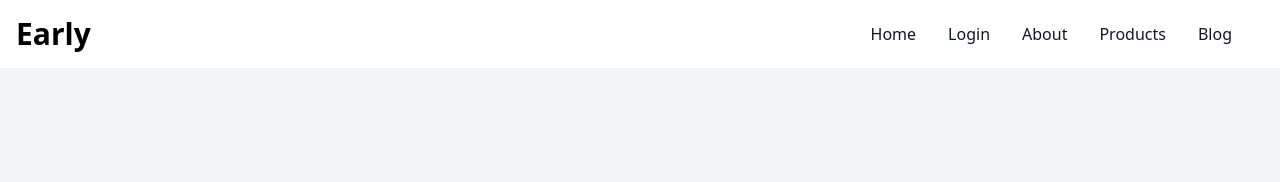
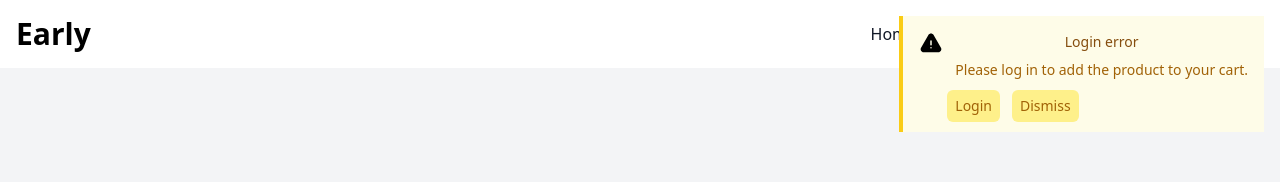
Before and after one commit to Vancelott/food-eCommerce-website, a React (Create React App) app: page /product/1 in a window 1280 px wide. Both pictures are taken after a click on the button "Add to cart". Shown: the top 182 px of the page. Built offline with nearby package versions, Linux system fonts and the light colour scheme; no server answers; the database is empty.

Commit message:
added a user check for the cart alerts

```diff
--- a/src/pages/products/product.tsx
+++ b/src/pages/products/product.tsx
@@ -83,12 +83,11 @@ export const Product = (props: Props) => {
           quantity: increment(1),
         });
       }
-    }} else {
-      setTimeout(() => {
-        setShowLoginAlert(false);
-      }, 3000);
-    }
-  };
+    }}
+       if (!user) {
+        setShowLoginAlert(true);
+       }
+      };
 
   return (
     <>
@@ -130,7 +129,7 @@ export const Product = (props: Props) => {
           </div>
         </div>
       )}
-    {showCartAlert && (
+    {user! && showCartAlert && (
     <div className="fixed top-20 right-24 z-9 rounded-md bg-green-50 p-4">
       <div className="flex">
         <div className="flex-shrink-0">
--- a/src/pages/products/productPage.tsx
+++ b/src/pages/products/productPage.tsx
@@ -1,5 +1,5 @@
 import React from 'react';
-import { useParams } from 'react-router-dom';
+import { Link, useParams } from 'react-router-dom';
 import { Product as InterfaceProduct } from './products';
 import { collection, getDocs, doc, getDoc, setDoc, updateDoc, increment } from 'firebase/firestore';
 import { db, auth } from '../../config/firebase';
@@ -17,6 +17,7 @@ export const ProductPage = (props: Props) => {
   const cartRef = collection(db, 'cart');
   const [user] = useAuthState(auth);
 
+  const [showLoginAlert, setShowLoginAlert] = useState(false);
   const [showCartAlert, setShowCartAlert] = useState(false);
   const [alertNum, setAlertNum] = useState(0)
 
@@ -36,10 +37,18 @@ export const ProductPage = (props: Props) => {
 
     const addToCart = async () => {
 
-      const cartDocRef = doc(cartRef, user?.uid);
-      const cartSnapshot = await getDoc(cartDocRef!);
+      if (!user) {
+        setShowLoginAlert(true);
+      }
 
-      if (!cartSnapshot.exists()) {
+
+
+      if (user) {
+
+        const cartDocRef = doc(cartRef, user.uid);
+        const cartSnapshot = await getDoc(cartDocRef!);
+
+        if (!cartSnapshot.exists()) {
         await setDoc(cartDocRef!, {
           userId: user?.uid,
           productTitle: selectedProduct?.title,
@@ -78,6 +87,7 @@ export const ProductPage = (props: Props) => {
           });
         }
       }
+    }
     };
 
   const [imageURL, setImageURL] = useState('');
@@ -99,7 +109,45 @@ export const ProductPage = (props: Props) => {
 
   return (
     <>
-    {showCartAlert && (
+      {!user && showLoginAlert && (
+        <div className="fixed top-4 right-4 z-10">
+          <div className="flex flex-col items-end">
+            <div className="bg-yellow-50 border-l-4 border-yellow-400 p-4">
+              <div className="flex items-start">
+                <svg xmlns="http://www.w3.org/2000/svg" viewBox="0 0 24 24" fill="currentColor" className="w-6 h-6">
+                  <path fillRule="evenodd" d="M9.401 3.003c1.155-2 4.043-2 5.197 0l7.355 12.748c1.154 2-.29 4.5-2.599 4.5H4.645c-2.309 0-3.752-2.5-2.598-4.5L9.4 3.003zM12 8.25a.75.75 0 01.75.75v3.75a.75.75 0 01-1.5 0V9a.75.75 0 01.75-.75zm0 8.25a.75.75 0 100-1.5.75.75 0 000 1.5z" clipRule="evenodd" />
+                </svg>
+                <div className="ml-3">
+                  <h3 className="text-sm font-medium text-yellow-800">Login error</h3>
+                  <div className="mt-2 text-sm text-yellow-700">
+                    <p>Please log in to add the product to your cart.</p>
+                  </div>
+                  <div className="mt-4">
+                    <div className="-mx-2 -my-1.5 flex">
+                      <Link to="/login">
+                        <button
+                          type="button"
+                          className="bg-yellow-200 px-2 py-1.5 rounded-md text-sm font-medium text-yellow-700 hover:bg-yellow-300 focus:outline-none focus:ring-2 focus:ring-offset-2 focus:ring-offset-yellow-50 focus:ring-yellow-600"
+                        >
+                          Login
+                        </button>
+                      </Link>
+                      <button
+                        type="button"
+                        className="ml-3 bg-yellow-200 px-2 py-1.5 rounded-md text-sm font-medium text-yellow-700 hover:bg-yellow-300 focus:outline-none focus:ring-2 focus:ring-offset-2 focus:ring-offset-yellow-50 focus:ring-yellow-600"
+                        onClick={() => setShowLoginAlert(false)}
+                      >
+                        Dismiss
+                      </button>
+                    </div>
+                  </div>
+                </div>
+              </div>
+            </div>
+          </div>
+        </div>
+      )}
+      {user && showCartAlert && (
       <div className="fixed top-20 right-24 z-9 rounded-md bg-green-50 p-4">
         <div className="flex">
           <div className="flex-shrink-0">
```
